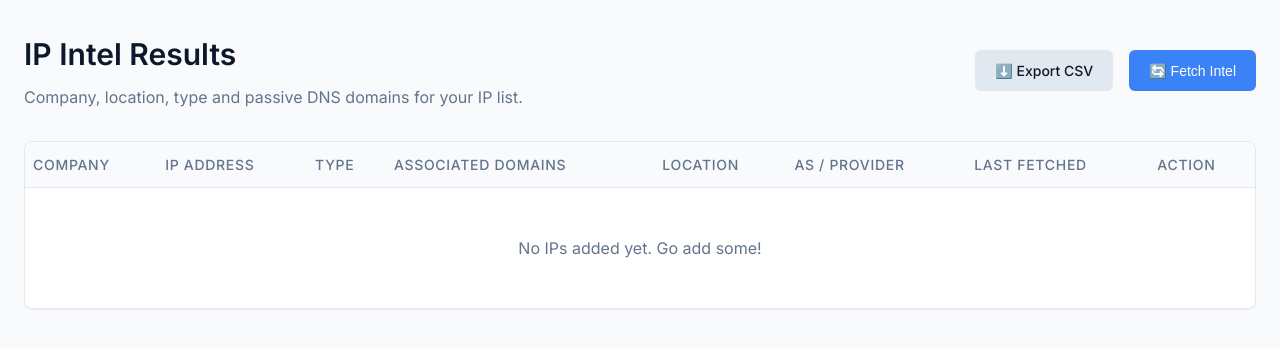
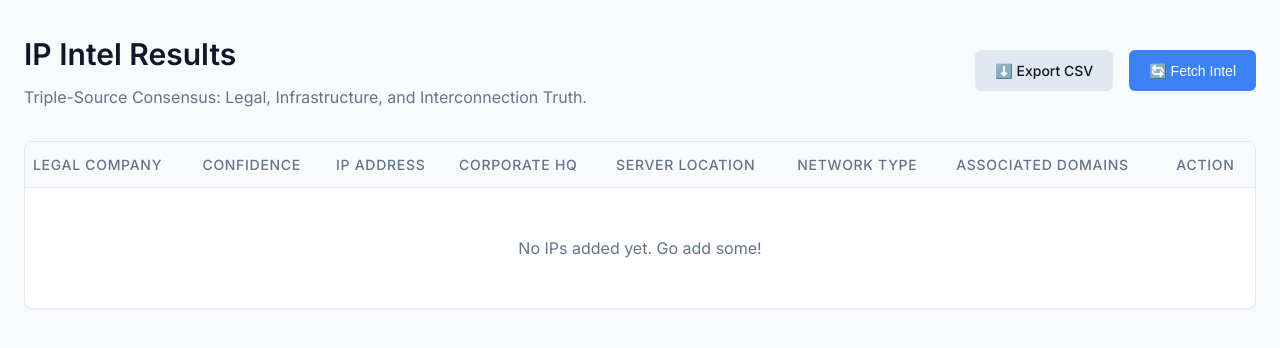
Before and after one commit to Viz38/OSIT-IP-Tracker, a Flask app: page /results in a window 1280 px wide. Shown: the part 63-411 px from the top of the page. Run offline with Flask 3, Linux system fonts and the light colour scheme; data that the repository does not hold is empty.

Commit message:
feat: implement triple-source consensus engine for high-accuracy IP-to-company mapping

```diff
--- a/app.py
+++ b/app.py
@@ -5,7 +5,9 @@ import os
 import requests
 import csv
 import io
+import json
 from datetime import datetime
+from ipwhois import IPWhois
 
 app = Flask(__name__)
 app.secret_key = 'super_secret_tracker_key_for_flash_messages'
@@ -18,11 +20,14 @@ def init_db():
         CREATE TABLE IF NOT EXISTS targets (
             id INTEGER PRIMARY KEY AUTOINCREMENT,
             company TEXT,
+            legal_name TEXT,
+            corporate_hq TEXT,
             ip_address TEXT NOT NULL UNIQUE,
             location TEXT,
             provider TEXT,
             domains_associated TEXT,
             ip_type TEXT,
+            confidence_score INTEGER,
             last_fetched TEXT
         )
     ''')
@@ -34,63 +39,117 @@ def get_db_connection():
     conn.row_factory = sqlite3.Row
     return conn
 
+def query_wikidata(company_name):
+    """Fetch corporate HQ from Wikidata (Unlimited/Free)"""
+    try:
+        query = f"""
+        SELECT ?item ?itemLabel ?hqLabel WHERE {{
+          ?item rdfs:label "{company_name}"@en;
+                wdt:P159 ?hq.
+          SERVICE wikibase:label {{ bd:serviceParam wikibase:language "en". }}
+        }} LIMIT 1
+        """
+        url = "https://query.wikidata.org/sparql"
+        headers = {'User-Agent': 'DetectivePradeep/1.0 (https://github.com/Viz38/pradeepiptracker)'}
+        resp = requests.get(url, params={'query': query, 'format': 'json'}, headers=headers, timeout=5)
+        if resp.status_code == 200:
+            data = resp.json().get('results', {}).get('bindings', [])
+            if data:
+                return data[0].get('hqLabel', {}).get('value')
+    except:
+        pass
+    return None
+
 def check_target(ip):
     result = {
         "company": "Unknown",
+        "legal_name": "N/A",
+        "corporate_hq": "N/A",
         "location": "N/A",
         "provider": "N/A",
         "domains_associated": "N/A",
-        "ip_type": "Business/Static",
+        "ip_type": "Unknown",
+        "confidence_score": 0,
         "last_fetched": datetime.now().strftime("%Y-%m-%d %H:%M:%S")
     }
 
-    # 1. Reverse IP Lookup (Passive DNS) - Much more accurate than basic PTR
+    agreement_points = 0
+
+    # Source 1: ip-api.com (Fast, High Limit, Network Owner)
     try:
-        # Using HackerTarget's free API for Reverse IP
-        # Note: This is rate-limited but provides a list of domains
+        geo_req = requests.get(f"http://ip-api.com/json/{ip}?fields=status,country,city,org,as,isp,hosting,proxy", timeout=3)
+        if geo_req.status_code == 200:
+            geo_data = geo_req.json()
+            if geo_data.get("status") == "success":
+                result["location"] = f"{geo_data.get('city')}, {geo_data.get('country')}"
+                result["company"] = geo_data.get("org") or geo_data.get("isp", "Unknown")
+                result["provider"] = geo_data.get("as") or "Unknown"
+                result["ip_type"] = "Cloud" if geo_data.get("hosting") else "VPN" if geo_data.get("proxy") else "Business/Residential"
+                agreement_points += 1
+    except:
+        pass
+
+    # Source 2: RDAP / ipwhois (Authoritative Registration)
+    try:
+        obj = IPWhois(ip)
+        rdap = obj.lookup_rdap(depth=1)
+        rdap_org = rdap.get('network', {}).get('name', '')
+        if not rdap_org:
+            objects = rdap.get('objects', {})
+            for key in objects:
+                name = objects[key].get('contact', {}).get('name')
+                if name:
+                    rdap_org = name
+                    break
+
+        if rdap_org:
+            # Check agreement with ip-api
+            if result["company"] != "Unknown":
+                if rdap_org.lower() in result["company"].lower() or result["company"].lower() in rdap_org.lower():
+                    agreement_points += 1
+            else:
+                result["company"] = rdap_org
+
+            result["legal_name"] = rdap_org
+    except:
+        pass
+
+    # Source 3: Wikidata (Corporate HQ & Metadata - Unlimited)
+    if result["company"] != "Unknown":
+        hq = query_wikidata(result["company"])
+        if hq:
+            result["corporate_hq"] = hq
+            agreement_points += 1
+        else:
+            # Fallback PeeringDB (Still very accurate for infrastructure)
+            try:
+                pdb_req = requests.get(f"https://www.peeringdb.com/api/net?name__contains={result['company']}", timeout=3)
+                if pdb_req.status_code == 200:
+                    data = pdb_req.json().get('data', [])
+                    if data:
+                        result["corporate_hq"] = f"{data[0].get('city')}, {data[0].get('country')}"
+                        agreement_points += 1
+            except:
+                pass
+
+    # Passive DNS
+    try:
         ht_req = requests.get(f"https://api.hackertarget.com/reverseiplookup/?q={ip}", timeout=5)
         if ht_req.status_code == 200 and "error" not in ht_req.text.lower() and "no records" not in ht_req.text.lower():
             domains = ht_req.text.strip().split("\n")
-            if len(domains) > 10:
-                result["domains_associated"] = f"{', '.join(domains[:10])} (+{len(domains)-10} more)"
-            else:
-                result["domains_associated"] = ", ".join(domains)
-        else:
-            # Fallback to basic PTR
-            try:
-                host, alias, _ = socket.gethostbyaddr(ip)
-                result["domains_associated"] = ", ".join([host] + alias)
-            except:
-                result["domains_associated"] = "No associated domains found"
-    except Exception as e:
-        result["domains_associated"] = "Lookup failed"
-
-    # 2. Get Geolocation and Provider/Company
-    try:
-        geo_req = requests.get(f"http://ip-api.com/json/{ip}?fields=status,message,country,city,org,as,isp,mobile,proxy,hosting", timeout=3)
-        if geo_req.status_code == 200:
-            geo_data = geo_req.json()
-            if geo_data.get("status") == "success":
-                country = geo_data.get("country", "Unknown")
-                city = geo_data.get("city", "Unknown")
-                result["location"] = f"{city}, {country}"
-
-                # Company identification
-                result["company"] = geo_data.get("org") or geo_data.get("isp", "Unknown")
-                result["provider"] = geo_data.get("as") or "Unknown"
-
-                # Determine IP Type
-                if geo_data.get("hosting"):
-                    result["ip_type"] = "Cloud/Hosting"
-                elif geo_data.get("proxy"):
-                    result["ip_type"] = "VPN/Proxy"
-                elif geo_data.get("mobile"):
-                    result["ip_type"] = "Mobile Network"
-                else:
-                    result["ip_type"] = "Business/Residential"
-
+            result["domains_associated"] = ", ".join(domains[:10]) + (f" (+{len(domains)-10} more)" if len(domains) > 10 else "")
     except:
         pass
+
+    # Confidence Score Logic
+    if agreement_points >= 3:
+        result["confidence_score"] = 98
+    elif agreement_points == 2:
+        result["confidence_score"] = 92
+    elif agreement_points == 1:
+        result["confidence_score"] = 75
+    else:
+        result["confidence_score"] = 20
 
     return result
 
@@ -98,14 +157,16 @@ def check_target(ip):
 def index():
     if request.method == 'POST':
         ip_address = request.form['ip_address'].strip()
-
         if not ip_address:
             flash('IP Address is required!')
         else:
             conn = get_db_connection()
             try:
-                conn.execute('INSERT INTO targets (company, ip_address, location, provider, domains_associated, ip_type, last_fetched) VALUES (?, ?, ?, ?, ?, ?, ?)',
-                             ("Pending", ip_address, "Pending", "Pending", "Pending Fetch", "Pending", "Never"))
+                conn.execute('''
+                    INSERT INTO targets (company, legal_name, corporate_hq, ip_address, location, provider, domains_associated, ip_type, confidence_score, last_fetched)
+                    VALUES (?, ?, ?, ?, ?, ?, ?, ?, ?, ?)''',
+                    ("Pending", "Pending", "Pending", ip_address, "Pending", "Pending", "Pending Fetch", "Pending", 0, "Never")
+                )
                 conn.commit()
                 flash('IP successfully added!')
                 return redirect(url_for('results'))
@@ -113,7 +174,6 @@ def index():
                 flash('This IP address already exists in the tracker.')
             finally:
                 conn.close()
-
     return render_template('index.html')
 
 @app.route('/upload_csv', methods=['POST'])
@@ -121,46 +181,38 @@ def upload_csv():
     if 'csv_file' not in request.files:
         flash('No file part')
         return redirect(url_for('index'))
-
     file = request.files['csv_file']
     if file.filename == '':
         flash('No selected file')
         return redirect(url_for('index'))
-
     if file and file.filename.endswith('.csv'):
         stream = io.StringIO(file.stream.read().decode("UTF8"), newline=None)
         csv_input = csv.reader(stream)
-
         conn = get_db_connection()
         added_count = 0
-        duplicate_count = 0
-
         for row in csv_input:
             if not row: continue
             ip_address = row[0].strip()
-            if ip_address.lower() in ['ip', 'ip_address', 'address'] or not ip_address:
-                continue
-
+            if ip_address.lower() in ['ip', 'ip_address', 'address'] or not ip_address: continue
             try:
-                conn.execute('INSERT INTO targets (company, ip_address, location, provider, domains_associated, ip_type, last_fetched) VALUES (?, ?, ?, ?, ?, ?, ?)',
-                             ("Pending", ip_address, "Pending", "Pending", "Pending Fetch", "Pending", "Never"))
+                conn.execute('''
+                    INSERT INTO targets (company, legal_name, corporate_hq, ip_address, location, provider, domains_associated, ip_type, confidence_score, last_fetched)
+                    VALUES (?, ?, ?, ?, ?, ?, ?, ?, ?, ?)''',
+                    ("Pending", "Pending", "Pending", ip_address, "Pending", "Pending", "Pending Fetch", "Pending", 0, "Never")
+                )
                 added_count += 1
-            except sqlite3.IntegrityError:
-                duplicate_count += 1
-
+            except:
+                pass
         conn.commit()
         conn.close()
-
-        flash(f'Successfully added {added_count} IPs from CSV!')
+        flash(f'Successfully added {added_count} IPs!')
         return redirect(url_for('results'))
-    else:
-        flash('Invalid file format. Please upload a .csv file')
-        return redirect(url_for('index'))
+    return redirect(url_for('index'))
 
 @app.route('/results')
 def results():
     conn = get_db_connection()
-    targets = conn.execute('SELECT * FROM targets ORDER BY last_fetched DESC').fetchall()
+    targets = conn.execute('SELECT * FROM targets ORDER BY confidence_score DESC, last_fetched DESC').fetchall()
     conn.close()
     return render_template('results.html', targets=targets)
 
@@ -168,22 +220,17 @@ def results():
 def fetch_ips():
     conn = get_db_connection()
     targets = conn.execute('SELECT id, ip_address FROM targets').fetchall()
-
-    updated_count = 0
     for target in targets:
         res = check_target(target['ip_address'])
         conn.execute('''
             UPDATE targets
-            SET company = ?, location = ?, provider = ?, domains_associated = ?, ip_type = ?, last_fetched = ?
+            SET company = ?, legal_name = ?, corporate_hq = ?, location = ?, provider = ?, domains_associated = ?, ip_type = ?, confidence_score = ?, last_fetched = ?
             WHERE id = ?''',
-            (res['company'], res['location'], res['provider'], res['domains_associated'], res['ip_type'], res['last_fetched'], target['id'])
+            (res['company'], res['legal_name'], res['corporate_hq'], res['location'], res['provider'], res['domains_associated'], res['ip_type'], res['confidence_score'], res['last_fetched'], target['id'])
         )
-        updated_count += 1
-
     conn.commit()
     conn.close()
-
-    return jsonify({"status": "success", "message": f"Successfully updated {updated_count} records."})
+    return jsonify({"status": "success", "message": "Successfully updated records."})
 
 @app.route('/delete/<int:id>', methods=['POST'])
 def delete_target(id):
@@ -191,26 +238,19 @@ def delete_target(id):
     conn.execute('DELETE FROM targets WHERE id = ?', (id,))
     conn.commit()
     conn.close()
-    return jsonify({"status": "success", "message": "Target deleted."})
+    return jsonify({"status": "success"})
 
 @app.route('/export')
 def export_csv():
     conn = get_db_connection()
-    targets = conn.execute('SELECT * FROM targets ORDER BY last_fetched DESC').fetchall()
+    targets = conn.execute('SELECT * FROM targets ORDER BY confidence_score DESC').fetchall()
     conn.close()
-
     output = io.StringIO()
     writer = csv.writer(output)
-    writer.writerow(['Company', 'IP Address', 'Type', 'Domains', 'Location', 'AS/Provider', 'Last Fetched'])
-
+    writer.writerow(['Company', 'IP Address', 'Confidence', 'Corporate HQ', 'Server Location', 'Type', 'Domains'])
     for row in targets:
-        writer.writerow([row['company'], row['ip_address'], row['ip_type'], row['domains_associated'], row['location'], row['provider'], row['last_fetched']])
-
-    return Response(
-        output.getvalue(),
-        mimetype="text/csv",
-        headers={"Content-disposition": "attachment; filename=detective_pradeep_intel_results.csv"}
-    )
+        writer.writerow([row['company'], row['ip_address'], f"{row['confidence_score']}%", row['corporate_hq'], row['location'], row['ip_type'], row['domains_associated']])
+    return Response(output.getvalue(), mimetype="text/csv", headers={"Content-disposition": "attachment; filename=detective_pradeep_intel.csv"})
 
 if __name__ == '__main__':
     init_db()
--- a/templates/results.html
+++ b/templates/results.html
@@ -4,7 +4,7 @@
 <div class="page-header results-header">
     <div>
         <h1>IP Intel Results</h1>
-        <p class="subtitle">Company, location, type and passive DNS domains for your IP list.</p>
+        <p class="subtitle">Triple-Source Consensus: Legal, Infrastructure, and Interconnection Truth.</p>
     </div>
     <div class="header-actions">
         <a href="{{ url_for('export_csv') }}" class="btn btn-secondary">⬇️ Export CSV</a>
@@ -16,13 +16,13 @@
     <table class="results-table">
         <thead>
             <tr>
-                <th>Company</th>
+                <th>Legal Company</th>
+                <th>Confidence</th>
                 <th>IP Address</th>
-                <th>Type</th>
+                <th>Corporate HQ</th>
+                <th>Server Location</th>
+                <th>Network Type</th>
                 <th>Associated Domains</th>
-                <th>Location</th>
-                <th>AS / Provider</th>
-                <th>Last Fetched</th>
                 <th>Action</th>
             </tr>
         </thead>
@@ -30,15 +30,34 @@
             {% for target in targets %}
             <tr>
                 <td style="font-weight: 500;">
-                    {% if target.company == "Pending" %}
-                    <span class="badge badge-pending">Pending</span>
+                    {% if target.legal_name == "Pending" or target.legal_name == "N/A" %}
+                        {% if target.company == "Pending" %}
+                            <span class="badge badge-pending">Pending</span>
+                        {% else %}
+                            {{ target.company }}
+                        {% endif %}
                     {% else %}
-                    {{ target.company }}
+                        {{ target.legal_name }}
+                    {% endif %}
+                </td>
+                <td>
+                    {% if target.confidence_score >= 90 %}
+                    <span class="badge" style="background-color: #dcfce7; color: #166534; border: 1px solid #bbf7d0;">Verified {{ target.confidence_score }}%</span>
+                    {% elif target.confidence_score >= 70 %}
+                    <span class="badge" style="background-color: #fef9c3; color: #854d0e; border: 1px solid #fef08a;">Likely {{ target.confidence_score }}%</span>
+                    {% elif target.confidence_score > 0 %}
+                    <span class="badge" style="background-color: #f3f4f6; color: #374151; border: 1px solid #e5e7eb;">Uncertain {{ target.confidence_score }}%</span>
+                    {% else %}
+                    <span class="badge badge-pending">0%</span>
                     {% endif %}
                 </td>
                 <td class="mono">
                     <span class="badge badge-success mono">{{ target.ip_address }}</span>
                 </td>
+                <td class="mono" style="font-size: 0.8rem; max-width: 200px;">
+                    {{ target.corporate_hq }}
+                </td>
+                <td class="mono" style="font-size: 0.8rem;">{{ target.location }}</td>
                 <td>
                     {% if target.ip_type == "Pending" %}
                     <span class="badge badge-pending">Pending</span>
@@ -50,20 +69,11 @@
                     <span class="badge" style="background-color: #f3f4f6; color: #374151;">{{ target.ip_type }}</span>
                     {% endif %}
                 </td>
-                <td class="mono" style="font-size: 0.8rem; max-width: 250px;">
-                    {% if target.domains_associated == "Pending Fetch" %}
-                    <span class="badge badge-pending">Pending</span>
-                    {% else %}
+                <td class="mono" style="font-size: 0.8rem; max-width: 200px;">
                     <div title="{{ target.domains_associated }}" style="white-space: normal; line-height: 1.2;">
                         {{ target.domains_associated }}
                     </div>
-                    {% endif %}
                 </td>
-                <td class="mono" style="font-size: 0.8rem;">{{ target.location }}</td>
-                <td class="mono"
-                    style="font-size: 0.8rem; max-width: 150px; overflow: hidden; text-overflow: ellipsis; white-space: nowrap;"
-                    title="{{ target.provider }}">{{ target.provider }}</td>
-                <td class="mono" style="font-size: 0.75rem; color: var(--text-muted);">{{ target.last_fetched }}</td>
                 <td>
                     <button class="btn btn-danger delete-btn" data-id="{{ target.id }}"
                         style="padding: 0.25rem 0.5rem; font-size: 0.75rem;">🗑️ Delete</button>
@@ -83,7 +93,7 @@
         const btn = this;
         const originalText = btn.innerHTML;
 
-        btn.innerHTML = '⏳ Fetching intel...';
+        btn.innerHTML = '⏳ Fetching consensus...';
         btn.disabled = true;
 
         fetch('{{ url_for('fetch_ips') }}', {
```
Also changed, not shown: CHANGELOG.md, README.md.
